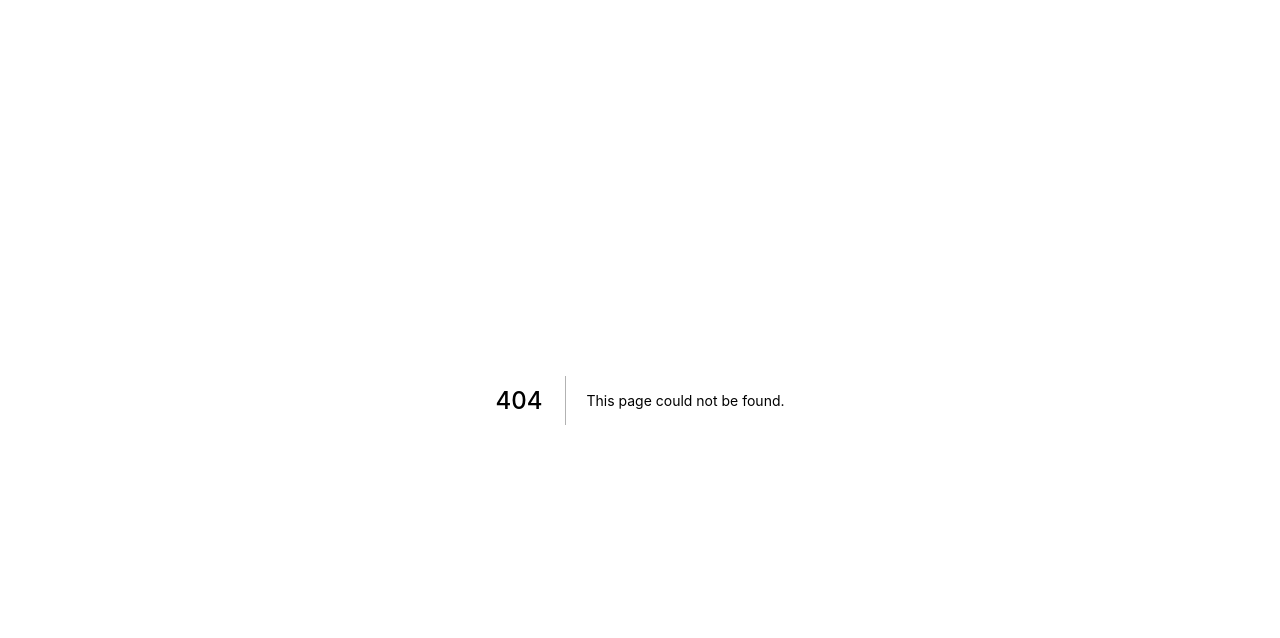
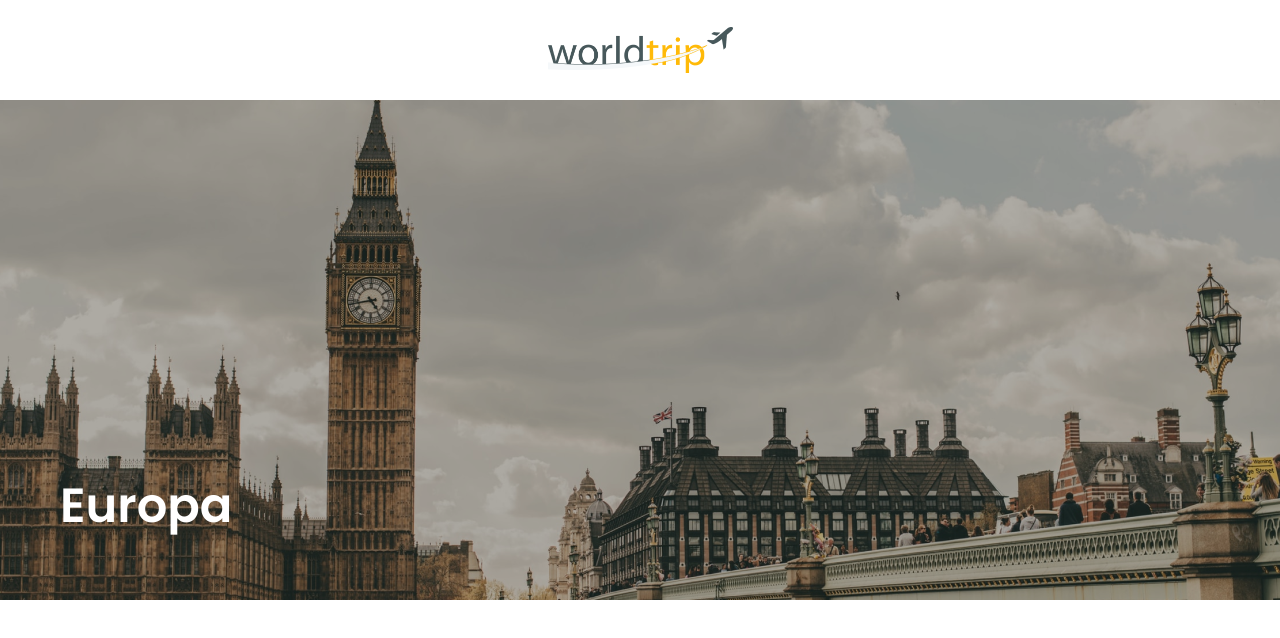
Before and after one commit to DiegoSouza7/worldtrip, a Next.js app: page /1 in a window 1280 px wide. Before the commit this address had no page. Shown: the top 638 px of the page. Built offline with nearby package versions, Linux system fonts and the light colour scheme.

Commit message:
feat: create page continents and component BannerContinent

```diff
--- /dev/null
+++ b/src/components/BannerContinent.tsx
@@ -0,0 +1,31 @@
+import { Box, Flex, Text } from "@chakra-ui/react";
+
+
+export function BannerContinent() {
+  return (
+    <Box
+      backgroundImage="url('/Europ.png')"
+      bgPosition="center"
+      bgRepeat="no-repeat"
+      w="100%"
+      h={500}
+      m="0 auto"
+    >
+      <Flex
+        m="0 auto"
+        w="100%"
+        maxWidth={1160}
+      >
+        <Text
+          fontSize="5xl"
+          color="white"
+          fontWeight={600}
+          lineHeight="72px"
+          mt="370"
+        >
+          Europa
+        </Text>
+      </Flex>
+    </Box>
+  )
+}
--- /dev/null
+++ b/src/pages/[id].tsx
@@ -0,0 +1,20 @@
+import Head from 'next/head'
+import { BannerContinent } from '../components/BannerContinent'
+import { Header } from '../components/Header'
+
+
+export default function Continents() {
+
+
+  return (
+    <>
+      <Head>
+        <title>
+          Worldtrip
+        </title>
+      </Head>
+      <Header />
+      <BannerContinent />
+    </>
+  )
+}
```
Also changed, not shown: public/Europ.png (added).
